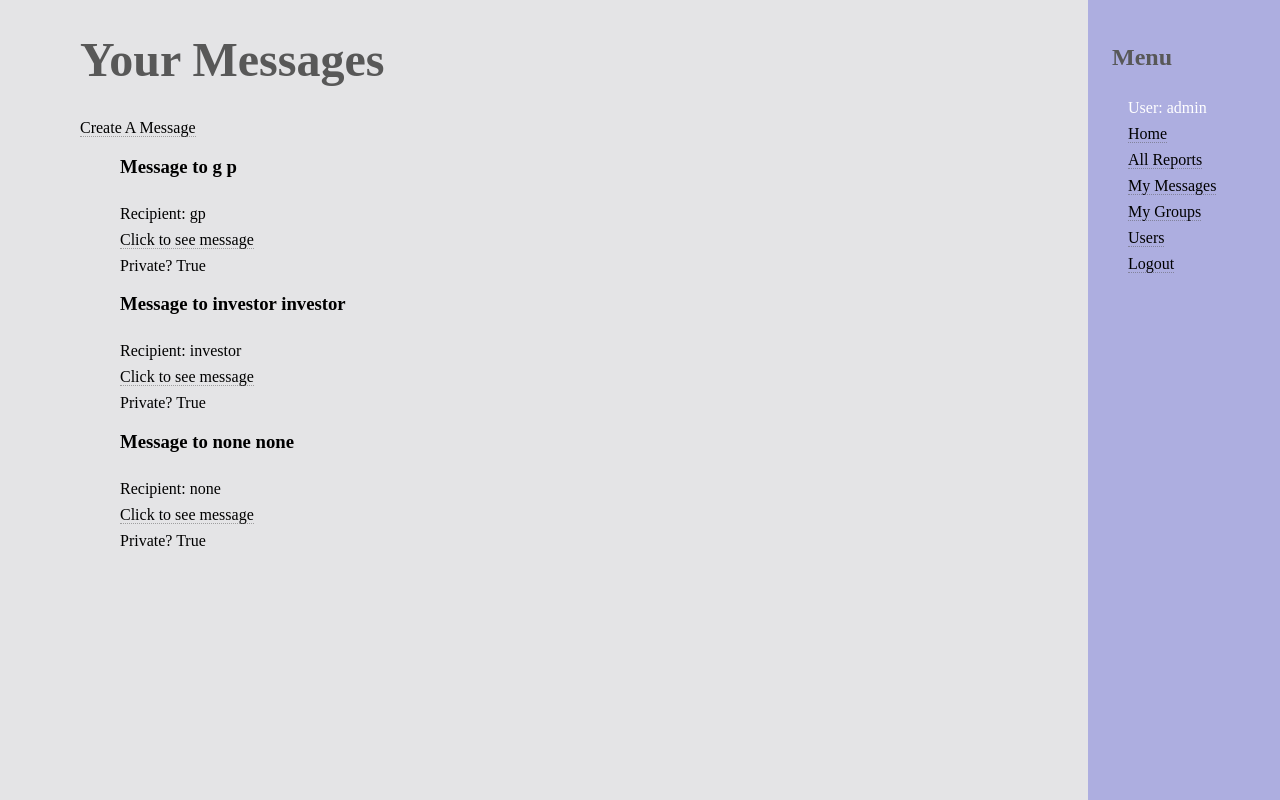
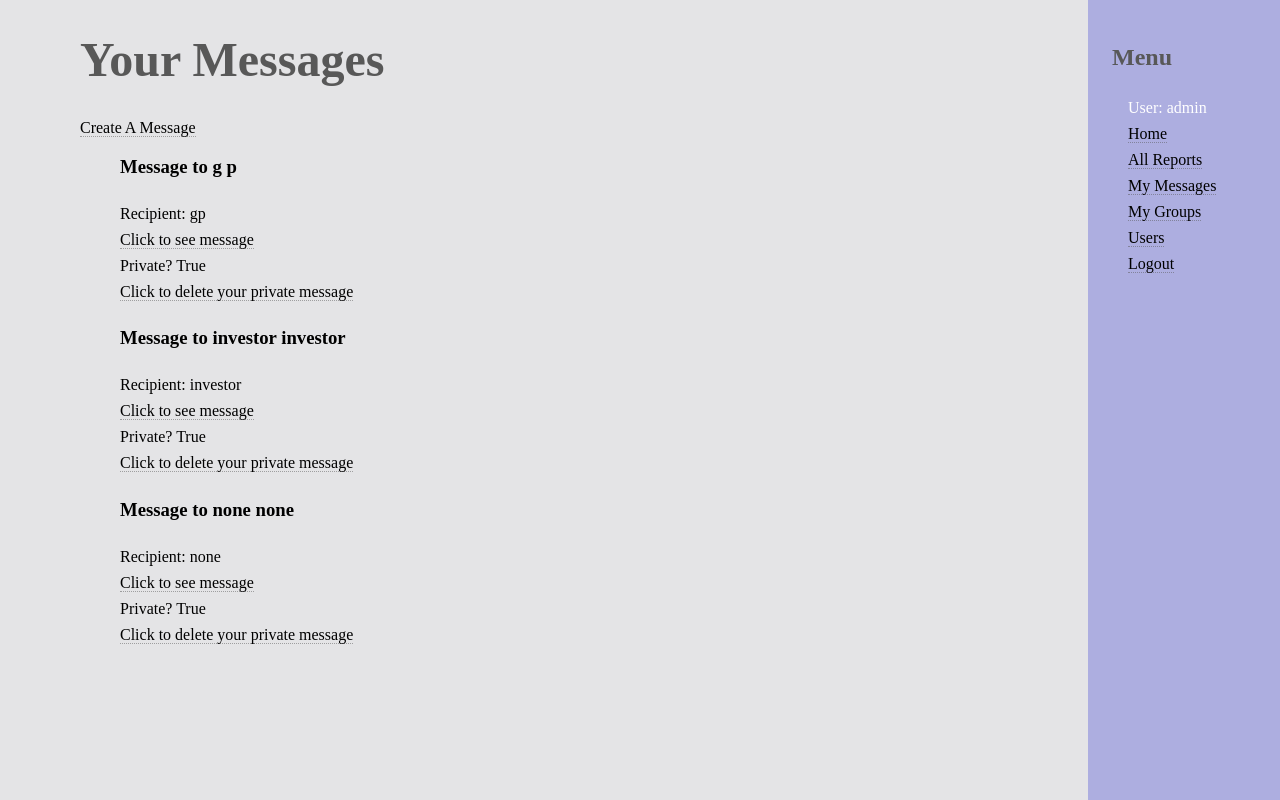
Before and after one commit to etkim97/cs3240-f17-team22, a Django app: a page that uses lokahi/catalog/templates/catalog/list_messages.html in a window 1280 px wide. Run offline with Django 3.2, Linux system fonts and the light colour scheme; a user stored in the database is signed in; data comes from the database, SQL or seed files in the repository; both versions use the stored data as it was after the commit; some libraries are stand-ins or nearby versions.

Commit message:
Add issue G6: delete private messages

```diff
--- a/lokahi/catalog/models.py
+++ b/lokahi/catalog/models.py
@@ -44,24 +44,13 @@ class Report(models.Model):
 	# Need to allow investor users to upload files
 
 	def __str__(self):
-		"""
-		String for representing the Model object.
-		"""
 		return self.report_name
 
 	def get_absolute_url(self):
-		"""
-		Returns the ID to access a particular report instance.
-		"""
 		return reverse_lazy('report_detail', args=[str(self.id)])
 
-
 	def get_edit_url(self):
-		"""
-		Returns the ID to edit a particular report instance.
-		"""
 		return reverse_lazy('edit_report', args=[str(self.id)])
-		#return "/catalog/report/edit/" + str(self.id)
 
 
 # A user can leave a private message for a specific user. A user will have the ability to see a list of
@@ -78,16 +67,13 @@ class Message(models.Model):
 	isItPrivate = models.BooleanField(default=True)
 
 	def __str__(self):
-		"""
-		String for representing the Model object.
-		"""
 		return "Message for " + str(self.recipient.username)
 
 	def get_absolute_url(self):
-		"""
-		Returns the url to access a particular report instance.
-		"""
 		return reverse_lazy('message_detail', args=[str(self.id)])
+
+	def get_delete_url(self):
+		return reverse_lazy('delete_message', args=[str(self.id)])
 
 
 
@@ -106,7 +92,4 @@ class Group(models.Model):
 		return self.name
 
 	def get_absolute_url(self):
-		"""
-		Returns the url to access a particular group instance.
-		"""
 		return reverse_lazy('group-detail', args=[str(self.id)])
--- a/lokahi/catalog/templates/catalog/detailedgroup.html
+++ b/lokahi/catalog/templates/catalog/detailedgroup.html
@@ -1,7 +1,7 @@
 {% extends "base_generic.html" %}
 
 {% block content %}
-    <h1>Your Group {{name}} </h1>
+    <h1>Your Group: {{name}} </h1>
     <ul>
       <li>
          Users: {{ users }}
--- a/lokahi/catalog/templates/catalog/detailedmessage.html
+++ b/lokahi/catalog/templates/catalog/detailedmessage.html
@@ -4,7 +4,7 @@
     <h1>Your Message from {{ recipient.username}}</h1>
 	    <ul>
 	      <li>
-	         Message: {{ message_body }},
+	         Message: {{ message_body }}
 	      </li>
 	    </ul>
 {% endblock %}
--- a/lokahi/catalog/templates/catalog/list_messages.html
+++ b/lokahi/catalog/templates/catalog/list_messages.html
@@ -20,6 +20,11 @@
           <li>
               Private? {{ message.isItPrivate }}
           </li>
+          <li>
+          {% if message.isItPrivate == True %}
+          <a href="{{ message.get_delete_url }}">Click to delete your private message</a>
+          {% endif %}
+          <li>
       {% endfor %}
     </ul>
 
--- a/lokahi/catalog/templates/index.html
+++ b/lokahi/catalog/templates/index.html
@@ -12,7 +12,7 @@
 	{% load static %}
 	<h1>Lokahi Fintech Crowdfunding</h1>
 	{% if user.is_authenticated and user.is_suspended == False %}
-		<p>Welcome!</p>
+		<p>Welcome to Locahi Fintech! A System to Support Secure Crowdfunding Information Sharing between General Venture Capitalists and Companies Seeking Investment.</p>
 	{% elif user.is_suspended == True %}
 		<p>Your account has been suspended. Please contact your site manager.</p>
 	{% else %}
--- a/lokahi/catalog/views.py
+++ b/lokahi/catalog/views.py
@@ -229,8 +229,6 @@ class MessagesByUserListView(LoginRequiredMixin,generic.ListView):
 
 @csrf_exempt
 def message_detail(request, message_id):
-    """
-    """
     try:
         message = Message.objects.get(pk=message_id)
         context = {
@@ -248,21 +246,8 @@ def create_message(request):
         form = CreateMessageForm(request.POST)
         if form.is_valid():
             user = User.objects.get(username=form.cleaned_data['recipient'])
-            #recipient = form.cleaned_data['recipient']
             message_body = form.cleaned_data['message_body']
             privacy = form.cleaned_data['privacy']
-            # try:
-            #     message = Message(
-            #         recipient=user,
-            #         message_body=message_body,
-            #         privacy=privacy
-            #     )
-            #     user.save()
-            #     message.save()
-            #     return HttpResponse("message saved", message)
-            #
-            # except Exception as e:
-            #     return HttpResponse("exception", False)
             message = Message(
                 recipient=user,
                 message_body=message_body,
@@ -278,11 +263,11 @@ def create_message(request):
     return render(request, 'create_message.html', {'form': form})
 
 @csrf_exempt
-def delete_message(request, report_id):
+def delete_message(request, message_id):
     try:
-        message = Message.objects.get(pk=report_id)
+        message = Message.objects.get(pk=message_id)
         message.delete()
-        return HttpResponse("message deleted", True, message)
+        return HttpResponse("message deleted", True)
     except:
         return HttpResponse("message does not exist", False)
 
```
Also changed, not shown: lokahi/db.sqlite3.
